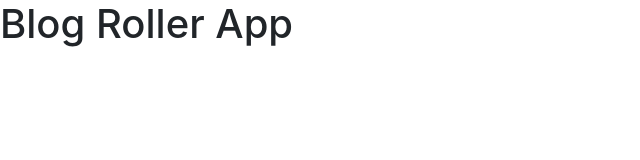
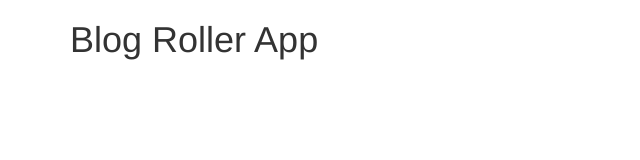
Before and after one commit to mcardacci/backboneJS_blog_roller, a plain HTML site: page index.html in a window 1280 px wide. Shown: the whole page, without its empty margins (0-640 px from the left). Drawn offline with nearby package versions, Linux system fonts and the light colour scheme.

Commit message:
adds proper path to bootstrap

```diff
--- a/index.html
+++ b/index.html
@@ -1,11 +1,13 @@
 <html lang="en">
 <head>
-	<link rel="stylesheet" type="text/css" href="bower_components/bootstrap/dist/js/bootstrap.css">
+	<link rel="stylesheet" type="text/css" href="bower_components/bootstrap/dist/css/bootstrap.css">
 	<meta charset="UTF-8">
 	<title>Blog Roller App</title>
 </head>
 <body>
-	<h1>Blog Roller App</h1>
+	<div class="container">
+		<h1>Blog Roller App</h1>
+	</div>
 	<script type="text/javascript" src="bower_components/jquery/dist/jquery.js"></script>
 	<script type="text/javascript" src="bower_components/underscore/underscore.js"></script>
 	<script type="text/javascript" src="bower_components/backbone/backbone.js"></script>
```
